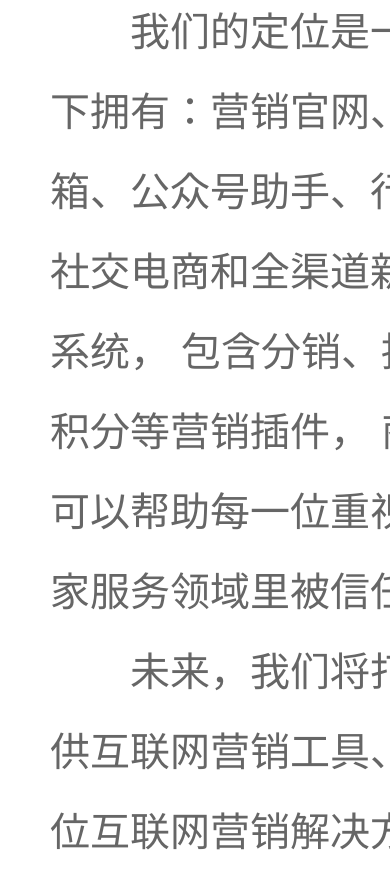
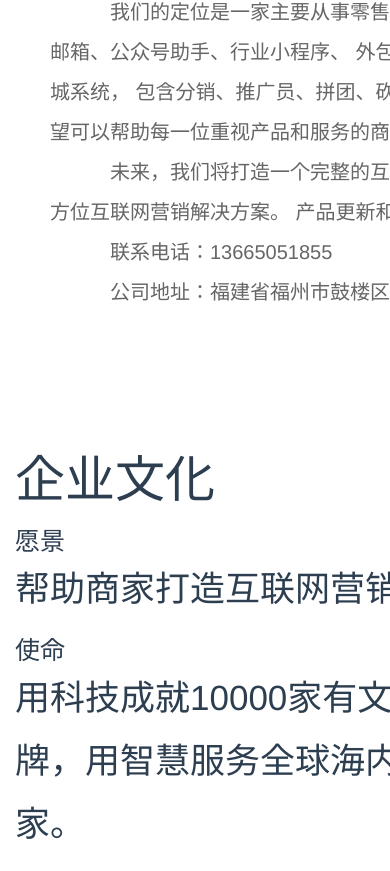
Before and after one commit to leidianwudi/company_web, a Vue app: page /#/about in a window 390 px wide. Shown: the part 710-1581 px from the top of the page. Built offline with nearby package versions, Linux system fonts and the light colour scheme.

Commit message:
关于界面修改

```diff
--- a/src/views/about/index.vue
+++ b/src/views/about/index.vue
@@ -232,43 +232,43 @@
 
     }
     .test{
-      font-size:40px;
+      font-size:20px;
       padding:0 50px;
       line-height:2;
-      text-indent:2em;
+      text-indent:3em;
     }
     .sort{
       width: 100%;
     }
     .sort_column{
       width:100%;
-      height:1200px;
+      height:1500px;
     }
     .left_column{
       width:100%;
-      height:1200px;
+      height:1500px;
       padding: 0 15px;
     }
     .left_column>div{
       margin-bottom:10px;
     }
     .right_column{
-      margin-top: 100px;
+      margin-top: 300px;
       width:100%;
-      height:1000px;
+      height:1200px;
       padding: 0 50px;
     }
     .sort_title{
-      font-size:40px;
+      font-size:50px;
     }
     .sort_explain{
-      font-size:30px;
+      font-size:35px;
     }
     .sort_explain>div{
       margin-bottom:10px;
     }
     .func{
-      font-size:20px;
+      font-size:15px;
       margin: 0 40px;
     }
     .explain{
```
